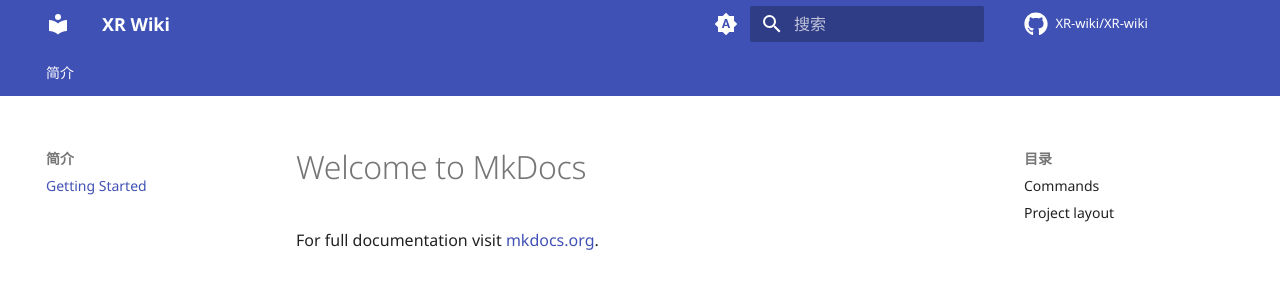
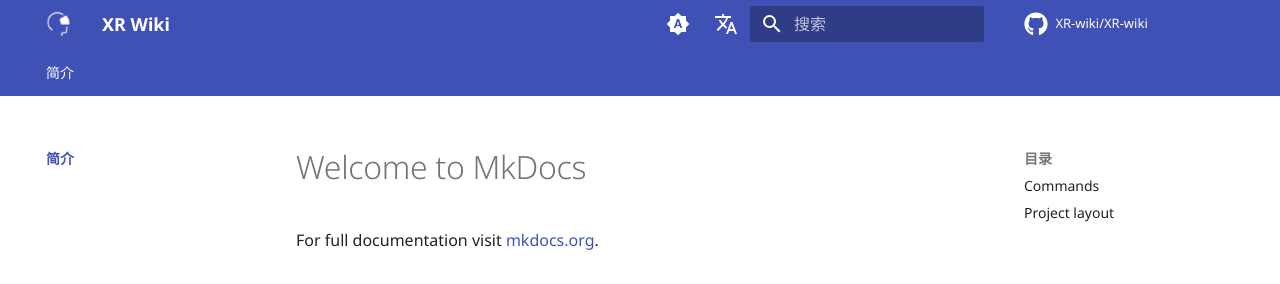
Before and after one commit to XR-wiki/XR-wiki, an MkDocs documentation site: the page built from docs/index.md, in a window 1280 px wide. Shown: the top 284 px of the page. Built offline with MkDocs 1.6.1 and Material for MkDocs 9.7.7, drawn with Linux system fonts in a browser that asks for light colours; comment, search, counter and statistics services are not loaded.

Commit message:
add favicon and logo

```diff
--- a/mkdocs.yml
+++ b/mkdocs.yml
@@ -16,30 +16,30 @@ copyright: Copyright &copy; 2016 - 2023 XR Wiki Team
 theme:
     name: material
     language: 'zh'
+    logo: icon/512x512.png
     palette:
-
     # Palette toggle for automatic mode
     - media: "(prefers-color-scheme)"
       toggle:
         icon: material/brightness-auto
         name: Switch to light mode
 
-    # Palette toggle for light mode
+
     - media: "(prefers-color-scheme: light)"
       scheme: default
       primary: indigo
       #accent: red
       toggle:
-        icon: material/weather-sunny
+        icon: material/brightness-7
         name: Switch to dark mode
 
     # Palette toggle for dark mode
     - media: "(prefers-color-scheme: dark)"
       scheme: slate
-      #primary: blue
+      primary: black
       #accent: blue
       toggle:
-        icon: material/weather-night
+        icon: material/brightness-4
         name: Switch to light mode
 
     icon:
@@ -64,6 +64,8 @@ theme:
 
     include_search_page: false
     search_index_only: true
+    favicon: 'icon/favicon.ico'
+
     features:
     - navigation.tabs
     #- navigation.instant
@@ -71,6 +73,10 @@ theme:
     - search.suggest
     - search.highlight
     - navigation.expand
+    - navigation.footer
+    - navigation.indexes
+    - navigation.sections
+    - navigation.top
 
 # Extensions
 markdown_extensions:
@@ -82,13 +88,24 @@ markdown_extensions:
   - admonition
   - pymdownx.details
   - pymdownx.superfences
+  - footnotes
+  - meta
 
 # Extra
 extra:
   analytics:
     provider: google
     property: G-CRF0JC8VM5
-
+  disqus: 'XR-Wiki'
+  copyright: '<a href="https://creativecommons.org/licenses/by-sa/4.0/deed.zh">CC BY-SA 4.0</a> and <a href="https://github.com/zTrix/sata-license">SATA</a>'
+  pagetime: 'on'
+  manifest: '/icon/manifest.webmanifest'
+  #githash: ''
+  alternate:
+    - link: /
+      name: zh - 中文
+    - link: /en/
+      name: en - English
 # Plugins
 plugins:
     - search:
```
Also changed, not shown: docs/icon/512x512.png (added), docs/icon/android-chrome-192x192.png (added), docs/icon/apple-touch-icon.png (added), docs/icon/favicon-16x16.png (added), docs/icon/favicon-32x32.png (added), docs/icon/favicon.ico (added), docs/icon/site.webmanifest (added).
